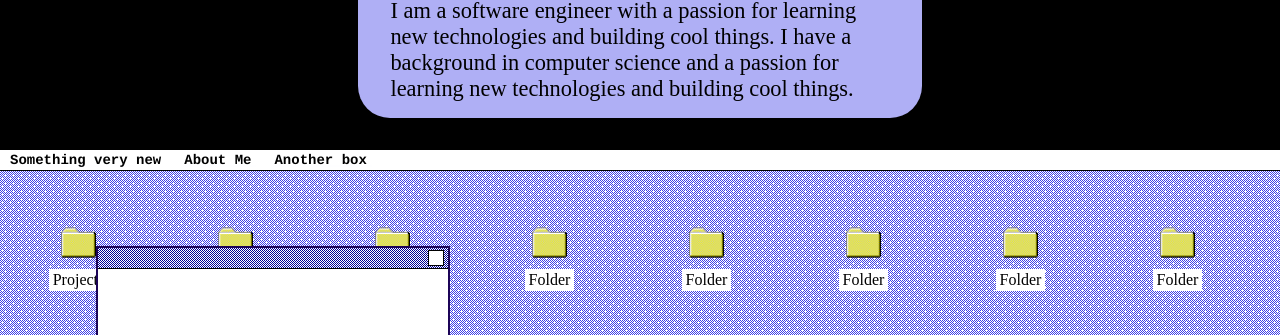
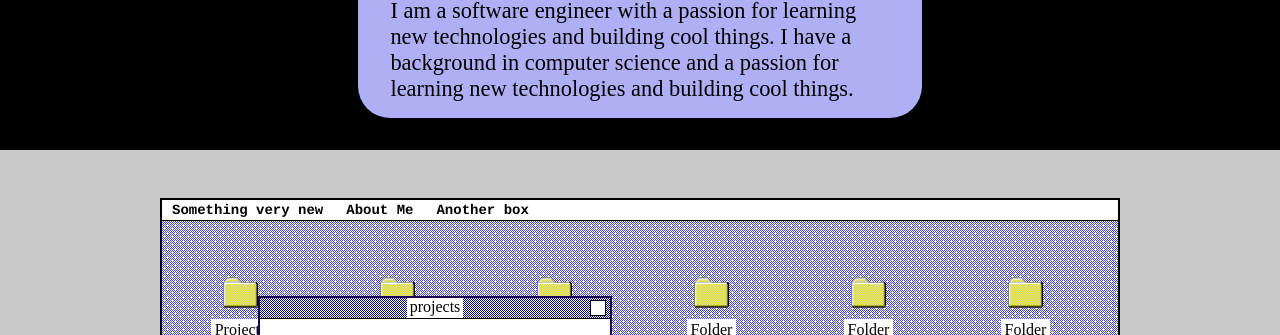
Before and after one commit to AlessioLagreca/Portfolio, a plain HTML site: page index.html in a window 1280 px wide. Both pictures are taken after a click on the element "Projects". Shown: the part 465-800 px from the top of the page. Drawn offline with Linux system fonts and the light colour scheme.

Commit message:
added topName to window

```diff
--- a/index.html
+++ b/index.html
@@ -62,7 +62,7 @@
         <div class="menu"></div>
       </div>
       <div class="desktop">
-        <div class="cartella cartella1" onclick="apriFinestra()">
+        <div class="cartella projects" onclick="apriFinestra(this)">
           <img src="icons/folder.png" alt="folder" class="icona" />
           <p class="folder-name">Projects</p>
         </div>
--- a/script.js
+++ b/script.js
@@ -1,6 +1,6 @@
 const mainDesktop = document.getElementById("main");
 
-function apriFinestra() {
+function apriFinestra(nome) {
   const finestra = document.createElement("div");
   finestra.className = "finestra";
 
@@ -10,6 +10,8 @@ function apriFinestra() {
 
   const topName = document.createElement("div");
   topName.className = "topName";
+  topName.textContent = nome.classList.item(1);
+  topBar.appendChild(topName);
 
   const closeButton = document.createElement("div");
   closeButton.className = "closeBtn";
--- a/style.css
+++ b/style.css
@@ -5,6 +5,7 @@
 
 body {
   margin: 0;
+  background-color: #c8c8c8;
 }
 
 .header {
@@ -258,6 +259,8 @@ body {
   position: relative;
   height: 100vh;
   background-image: url(images/1bithalftone-purple3.png);
+  margin: 3rem 10rem;
+  border: 2px solid black;
 }
 
 .cartella {
@@ -318,7 +321,9 @@ body {
 .topName {
   background-color: white;
   margin: 0 auto;
+  padding: 0 3px;
   height: 20px;
+  width: fit-content;
 }
 
 .closeBtn {
```
